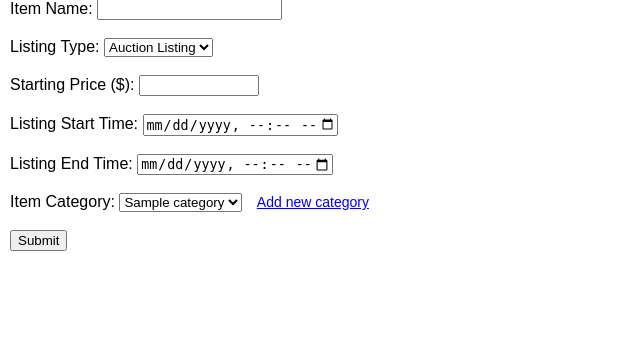
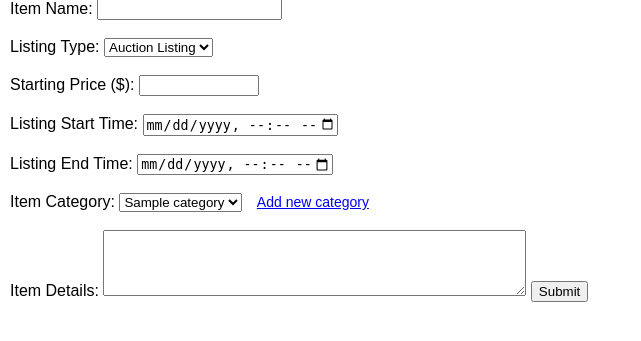
Before and after one commit to zachhuang4026/webService, a Flask app: template templates/create_auction.html in a window 1280 px wide. Shown: the part 108-449 px from the top of the page, without its empty margins (0-641 px from the left). Run offline with Flask 2, Linux system fonts and the light colour scheme; the template is opened without the code that fills it: most values are stand-ins (such as "Sample title", 1, 10 or a date in 2020).

Commit message:
Update form for create listing

```diff
--- a/app.py
+++ b/app.py
@@ -558,10 +558,37 @@ def createAuction(token, DEBUG=False):
         print(request.form.get('end_time'))
         category_id, category_name = request.form.get('item_category').split('|')
         print(category_id, category_name)
+        print(request.form.get('item_details'))
+        print(request.form.get('item_price'))
 
         # ToDo API Gateway call - list item (Auction Service)
         # /createAuction
+        url = request_builder('createAuction', 'api_gateway')
+        post_body = {'token': token,
+                    'data': {'item_name': request.form.get('item_name'),
+                            'item_details': request.form.get('item_details'),
+                            'item_category': category_name,
+                            'starting_price': request.form.get('item_price'),
+                            'listing_type': request.form.get('listing_type'),
+                            'listing_start_time': request.form.get('start_time'),
+                            'listing_end_time': request.form.get('end_time')}}
+        try:
+            api_response = requests.post(url, json=post_body)
+        except:
+            status_code = 500
+            response = {'message': 'Error communicating with API Gateway', 'status_code': status_code}
+            return jsonify(response), status_code
+
+        if api_response.status_code != 200:
+            return render_template('landing.html',
+                header='Error ' + str(api_response.json().get('status_code')),
+                context_text=api_response.json().get('message'),
+                redirect_link='/',
+                redirect_text='Return home')
+
+        # ToDo - uncomment this section
         listing_id = '3'
+        # listing_id = api_response.json().get('auction_id')
 
         return render_template('landing.html',
             header='Item listed',
--- a/templates/create_auction.html
+++ b/templates/create_auction.html
@@ -39,6 +39,8 @@
         <a href="/create/category" style="padding:10px; font-size:14px;">Add new category </a>
         <br></br>
 
+        <label for="item_details">Item Details:</label>
+        <textarea id="item_details" name="item_details" rows="4" cols="50"></textarea>
 
       <input type="submit" value="Submit">
   </form>
```
